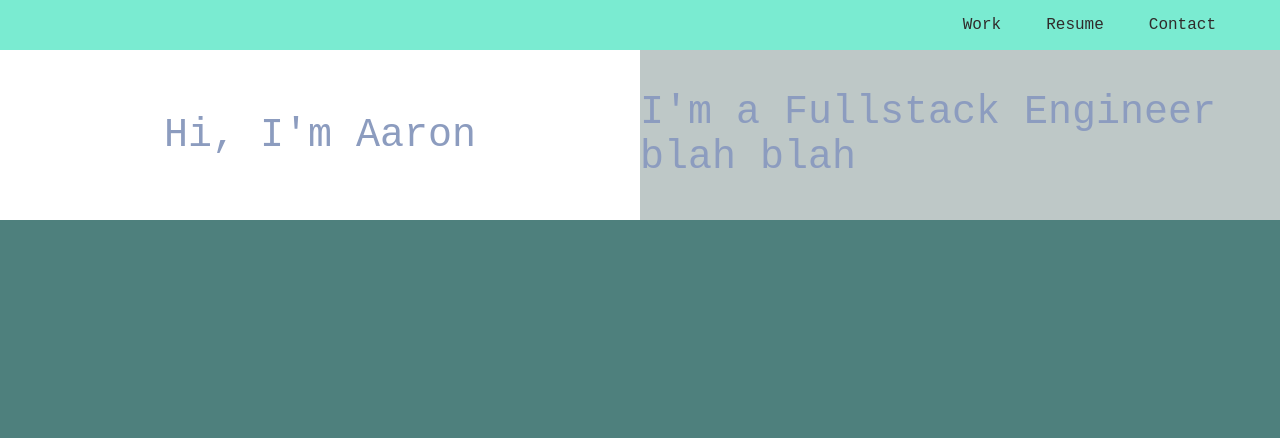
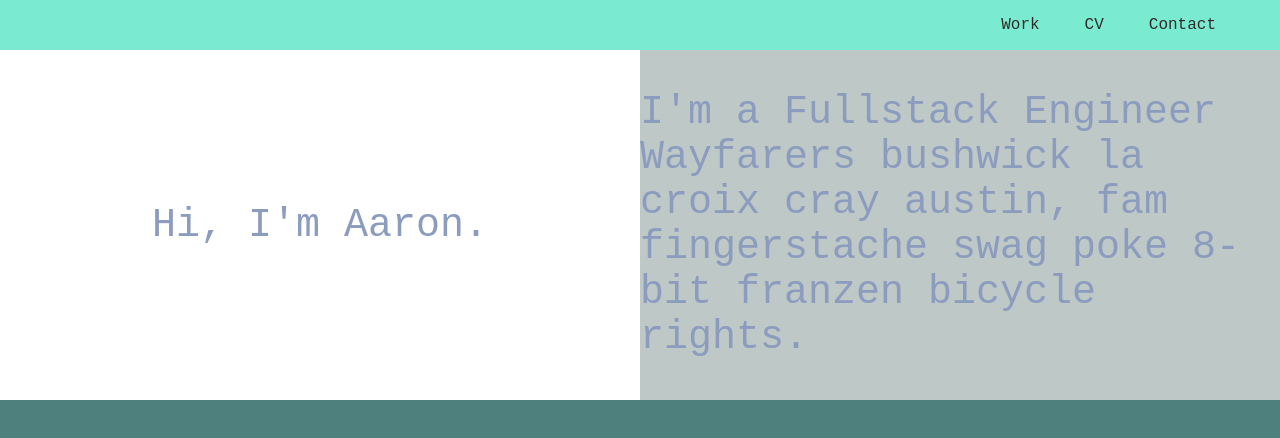
Before and after one commit to a-water/portfolioV1, a React (Create React App) app: page / in a window 1280 px wide. Shown: the top 438 px of the page. Built offline with nearby package versions, Linux system fonts and the light colour scheme.

Commit message:
Adding resume and link styling for nav

```diff
--- a/src/css/Nav.css
+++ b/src/css/Nav.css
@@ -18,6 +18,7 @@
 #name {
   color: rgb(48, 43, 43);
   text-decoration: none;
+  font-size: 1.3em;
 }
 
 .navLink {
@@ -31,3 +32,7 @@
   color: rgb(100, 96, 167);
   text-decoration: underline;
 }
+
+.navLink:active {
+  color: burlywood;
+}
--- a/src/js/Landing.js
+++ b/src/js/Landing.js
@@ -15,7 +15,7 @@ class Landing extends Component {
     return (
       <div>
         <Nav />
-        <SplitTemplate { ...splitTemplateData }/>
+        <SplitTemplate { ...splitTemplateData } />
       </div>
     )
   };
--- a/src/js/Nav.js
+++ b/src/js/Nav.js
@@ -1,7 +1,18 @@
 import React, { Component } from 'react';
 import { Link } from 'react-router-dom';
+import resumePdf from '../assets/Aaron-Waterhouse-STE.pdf';
 
 class Nav extends Component {
+  constructor(props) {
+    super(props);
+  }
+
+  addCurrentPageClass(path) {
+    let currentPath = this.props;
+    console.log(currentPath);
+
+  }
+
   render() {
     return (
       <div className="mainNav">
@@ -9,7 +20,7 @@ class Nav extends Component {
           <Link id="name" to="/">{ this.props.displayName ? "Aaron Waterhouse" : null }</Link>
           <div id="navLinks">
             <Link to="/work" className="navLink">Work</Link>
-            <Link to="/resume" className="navLink">Resume</Link>
+            <a href={ resumePdf } rel="noopener noreferrer" target="_blank" className="navLink">CV</a>
             <Link to="/contact" className="navLink">Contact</Link>
           </div>
         </div>
--- a/src/js/ProjectBio.js
+++ b/src/js/ProjectBio.js
@@ -2,7 +2,6 @@ import React, { Component } from 'react';
 
 class ProjectBio extends Component {
   render() {
-    console.log("BIO props:", this.props);
     return(
       <div className="biobody">
         <p className="title">{ this.props.name }</p>
@@ -12,7 +11,7 @@ class ProjectBio extends Component {
           <ul className="technologiesList">
             {
               this.props.technologies.map((technology) => {
-                return <li> { technology } </li>
+                return <li key={technology}> { technology } </li>
               })
             }
           </ul>
--- a/src/js/SplitTemplate.js
+++ b/src/js/SplitTemplate.js
@@ -6,7 +6,7 @@ class SplitTemplate extends Component {
   renderContent(contentType, content) {
     switch(contentType) {
       case 'text':
-        return <p> { content } </p>;
+        return <p className="splitText"> { content } </p>;
       case 'bio':
         return <ProjectBio { ...content }/>
       case 'image':
--- a/src/js/data/LandingPageData.json
+++ b/src/js/data/LandingPageData.json
@@ -1,4 +1,4 @@
 {
-  "introText": "Hi, I'm Aaron",
-  "aboutText": "I'm a Fullstack Engineer blah blah"
+  "introText": "Hi, I'm Aaron.",
+  "aboutText": "I'm a Fullstack Engineer Wayfarers bushwick la croix cray austin, fam fingerstache swag poke 8-bit franzen bicycle rights."
 }
```
Also changed, not shown: src/css/SplitTemplate.css (line endings or trailing spaces), src/js/Projects.js (line endings or trailing spaces), 1 other file (tests, documents, lock files or other folders).
